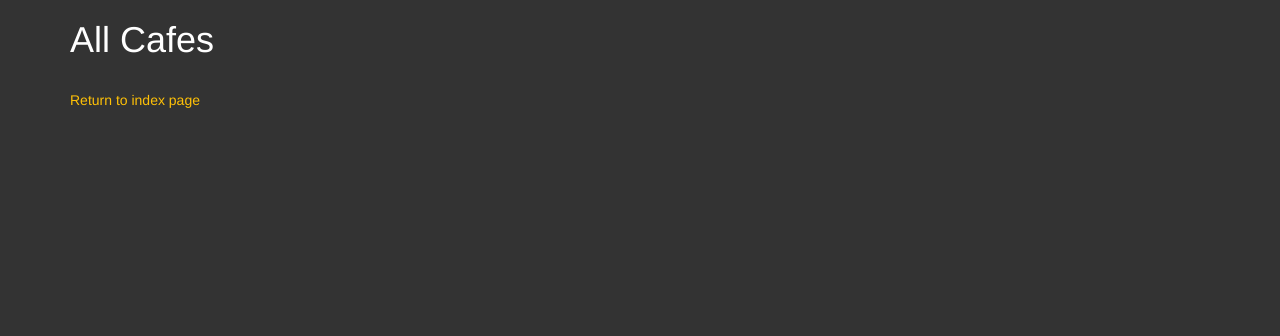
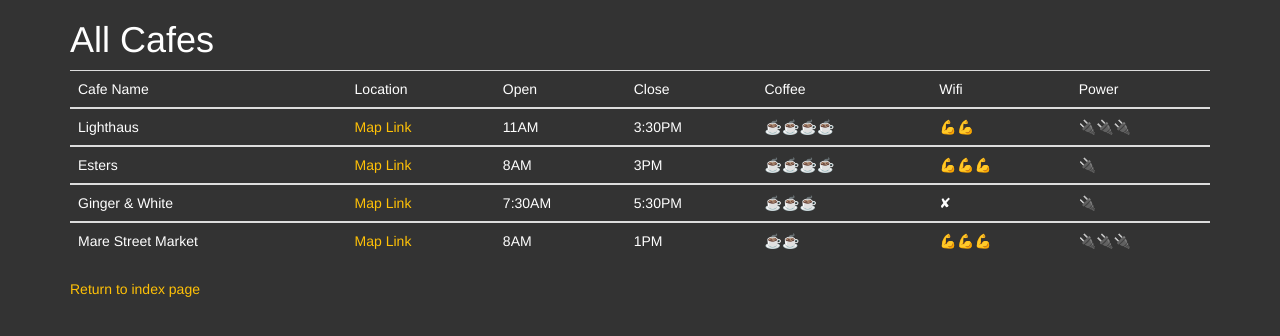
Before and after one commit to kvnkc/coffee-and-wifi-flask, a Flask app: page /cafes in a window 1280 px wide. Shown: the top 336 px of the page. Run offline with Flask 2, Linux system fonts and the light colour scheme; some libraries are stand-ins or nearby versions.

Commit message:
populated cafe.html with flask-bootstrap and connected 'show all' button to cafe.html

```diff
--- a/main.py
+++ b/main.py
@@ -17,7 +17,7 @@
 # Exercise:
 # add: Location URL, open time, closing time, coffee rating, wifi rating, power outlet rating fields
 # make coffee/wifi/power a select element with choice of 0 to 5.
-#e.g. You could use emojis ☕️/💪/✘/🔌
+# e.g. You could use emojis ☕️/💪/✘/🔌
 # make all fields required except submit
 # use a validator to check that the URL field has a URL entered.
 # ---------------------------------------------------------------------------
@@ -42,7 +42,7 @@
 
 @app.route('/cafes')
 def cafes():
-    with open('cafe-data.csv', newline='') as csv_file:
+    with open('cafe-data.csv', newline='', encoding='utf8') as csv_file:
         csv_data = csv.reader(csv_file, delimiter=',')
         list_of_rows = []
         for row in csv_data:
--- a/templates/cafes.html
+++ b/templates/cafes.html
@@ -16,9 +16,19 @@
       <h1>All Cafes</h1>
 
 	  <table class="table">
-          <!-- This is where you will write the code to render a Bootstrap
-          Table that contains all the information from the
-          cafe-data.csv file. -->
+        {% for cafe in cafes %}
+          <tbody>
+            <tr>
+              {% for item in cafe %}
+              {% if item[0:4] == 'http' %}
+              <td><a href="{{ item }}">Map Link</a></td>
+              {% else %}
+              <td> {{item}} </td>
+              {% endif %}
+              {% endfor %}
+            </tr>
+          </tbody>
+        {% endfor %}
   	  </table>
 
       <p><a href="#">Return to index page</a></p>
--- a/templates/index.html
+++ b/templates/index.html
@@ -14,7 +14,7 @@
   <p class="lead">Want to work in a cafe but need power and wifi?</p>
   <hr class="my-4">
   <p>You've found the right place! Checkout my collection of cafes with data on power socket availability, wifi speed and coffee quality.</p>
-  <a class="btn btn-warning btn-lg" href="#" role="button">Show Me!</a>
+  <a class="btn btn-warning btn-lg" href="{{url_for('cafes')}}" role="button">Show Me!</a>
 </div>
     </div>
 
```
